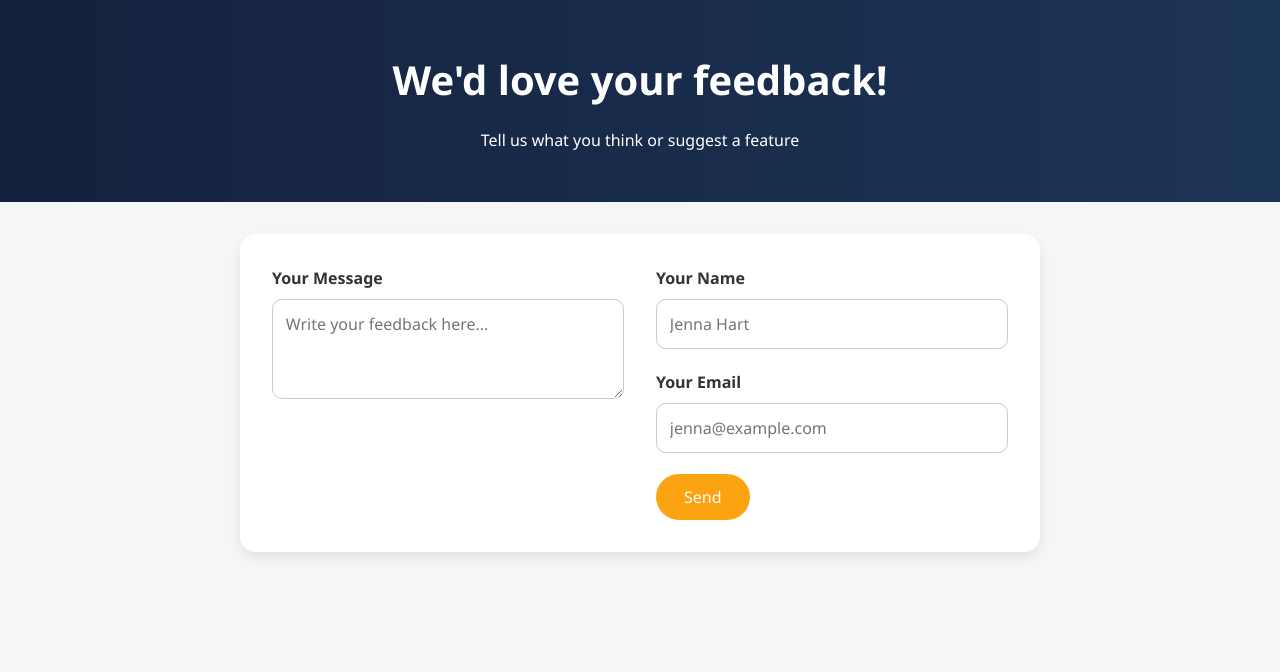
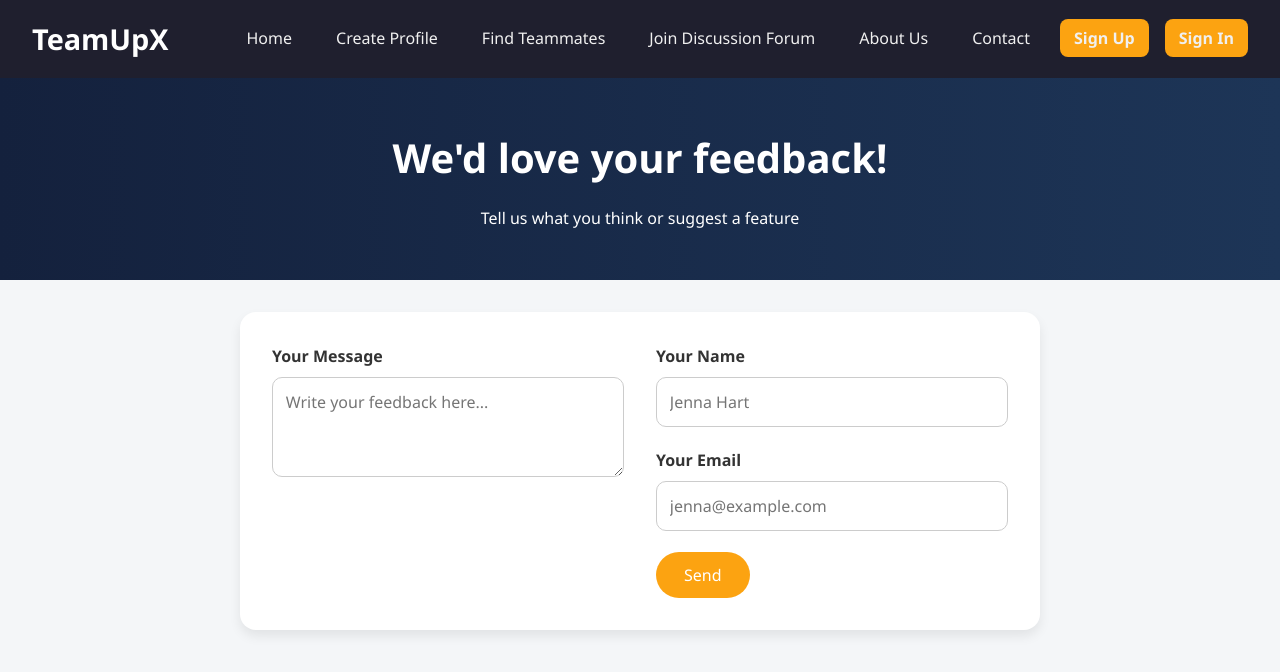
Before and after one commit to Anushka-gupta1234/TeamUpX-Project, a website: page public/feedback/feedback.html in a window 1280 px wide. Drawn offline with Linux system fonts and the light colour scheme.

Commit message:
Update feedback.html

```diff
--- a/public/feedback/feedback.html
+++ b/public/feedback/feedback.html
@@ -20,6 +20,53 @@
       color: #333;
       line-height: 1.6;
       min-height: 100vh;
+    }
+
+           /* Navbar */
+    .navbar {
+      background: #1f1f2e;
+      padding: 1rem 2rem;
+      display: flex;
+      justify-content: space-between;
+      align-items: center;
+    }
+
+    .logo {
+      color: #fff;
+      font-size: 1.8rem;
+      font-weight: bold;
+    }
+
+    .nav-links {
+      list-style: none;
+      display: flex;
+      gap: 1rem;
+    }
+
+    .nav-links li a {
+      color: #f0f0f0;
+      text-decoration: none;
+      padding: 8px 14px;
+      border-radius: 8px;
+      transition: background 0.3s;
+    }
+
+    .nav-links li a:hover,
+    .nav-links li .cta-button:hover {
+      background: #3c3c5e;
+    }
+
+    .cta-button {
+      background-color: #fca311;
+      color: #fff;
+      padding: 8px 16px;
+      border-radius: 20px;
+      font-weight: bold;
+      transition: background 0.3s;
+    }
+
+    .cta-button:hover {
+      background-color: #ff9900;
     }
 
     header {
@@ -183,6 +230,21 @@
 </head>
 
 <body>
+  <!-- Navbar -->
+    <nav class="navbar">
+        <div class="logo">TeamUpX</div>
+        <ul class="nav-links">
+            <li><a href="../homepage.html">Home</a></li>
+            <li><a href="../profile/profile.html">Create Profile</a></li>
+            <li><a href="../FindTeam/team.html">Find Teammates</a></li>
+            <li><a href="../Discussion/chat.html">Join Discussion Forum</a></li>
+            <!-- <li><a href="#">Explore Projects</a></li> -->
+            <li><a href="../AboutUs/aboutUs.html">About Us</a></li>
+            <li><a href="../feedback/feedback.html">Contact</a></li>
+            <li><a href="../register/register.html" class="cta-button">Sign Up</a></li>
+            <li><a href="../login/login.html" class="cta-button">Sign In</a></li>
+        </ul>
+    </nav>
   <header>
     <h1>We'd love your feedback!</h1>
     <p>Tell us what you think or suggest a feature</p>
```
